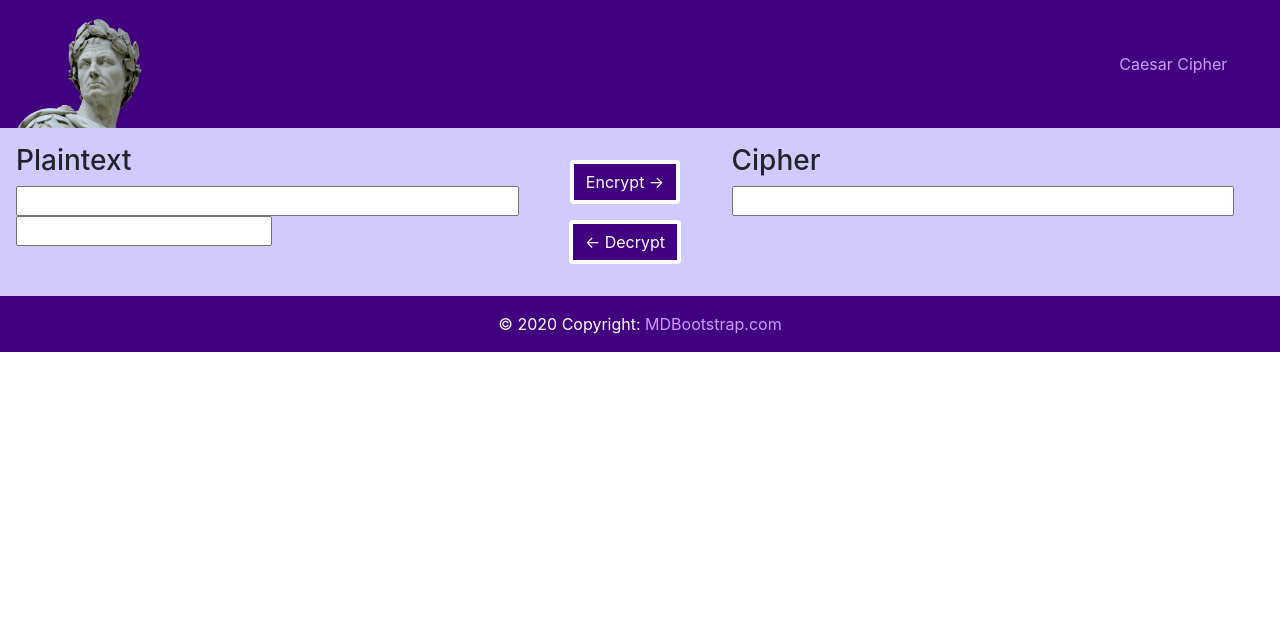
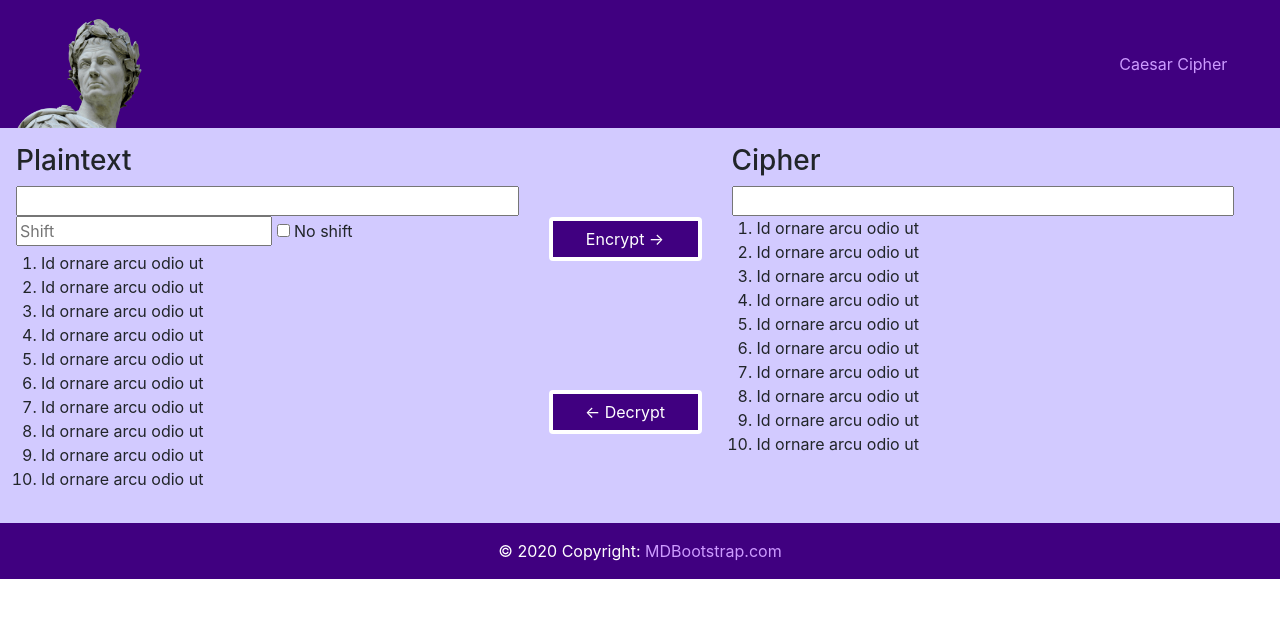
Before and after one commit to iburov/CaesarCipher, a PHP site: page / in a window 1280 px wide. Shown: the top 618 px of the page. Run offline with PHP 8.4, Linux system fonts and the light colour scheme.

Commit message:
added some inputs

```diff
--- a/main.php
+++ b/main.php
@@ -1,8 +1,25 @@
 <div class="row">
     <div class="col-xs-12 col-sm-12 col-md-5 col-lg-5">
         <h3>Plaintext</h3>
-        <input class="plaintext">
-        <input class="shift" >
+        <input type="text" class="plaintext text_input">
+        <input type="number" class="shift" placeholder="Shift">
+        <input type="checkbox" class="noshift" id="noshift">
+        <label for="noshift">No shift</label>
+
+        <div class="row encrypt_results">
+            <ol>
+                <li>Id ornare arcu odio ut</li>
+                <li>Id ornare arcu odio ut</li>
+                <li>Id ornare arcu odio ut</li>
+                <li>Id ornare arcu odio ut</li>
+                <li>Id ornare arcu odio ut</li>
+                <li>Id ornare arcu odio ut</li>
+                <li>Id ornare arcu odio ut</li>
+                <li>Id ornare arcu odio ut</li>
+                <li>Id ornare arcu odio ut</li>
+                <li>Id ornare arcu odio ut</li>
+            </ol>
+        </div>
     </div>
     <div class="row col-xs-12 col-sm-12 col-md-2 col-lg-2 mt-2 mb-2">
         <div class="test col-xs-6 col-sm-6 col-md-12 col-lg-12 mt-2 mb-2">
@@ -14,6 +31,21 @@
     </div>
     <div class="col-xs-12 col-sm-12 col-md-5 col-lg-5">
         <h3>Cipher</h3>
-        <input class="cipher">
+        <input type="text" class="cipher text_input">
+
+        <div class="row decrypt_results">
+            <ol>
+                <li>Id ornare arcu odio ut</li>
+                <li>Id ornare arcu odio ut</li>
+                <li>Id ornare arcu odio ut</li>
+                <li>Id ornare arcu odio ut</li>
+                <li>Id ornare arcu odio ut</li>
+                <li>Id ornare arcu odio ut</li>
+                <li>Id ornare arcu odio ut</li>
+                <li>Id ornare arcu odio ut</li>
+                <li>Id ornare arcu odio ut</li>
+                <li>Id ornare arcu odio ut</li>
+            </ol>
+        </div>
     </div>
 </div>
--- a/style/style.css
+++ b/style/style.css
@@ -34,7 +34,7 @@ a:hover {
   padding: 1em;
 }
 
-input {
+.text_input {
   width: 100%;
 }
 
@@ -48,6 +48,7 @@ input {
   background-color: #400080;
   border: 4px solid #fff;
   color: #fff;
+  width: 100%;
 }
 
 .btn:hover {
--- a/style/style.scss
+++ b/style/style.scss
@@ -28,7 +28,7 @@ a:hover {
   padding: 1em;
 }
 
-input {
+.text_input {
   width: 100%;
 }
 
@@ -40,6 +40,7 @@ input {
   background-color: #400080;
   border: 4px solid #fff;
   color: #fff;
+  width: 100%;
 }
 
 .btn:hover {
```
Also changed, not shown: 1 other file.
